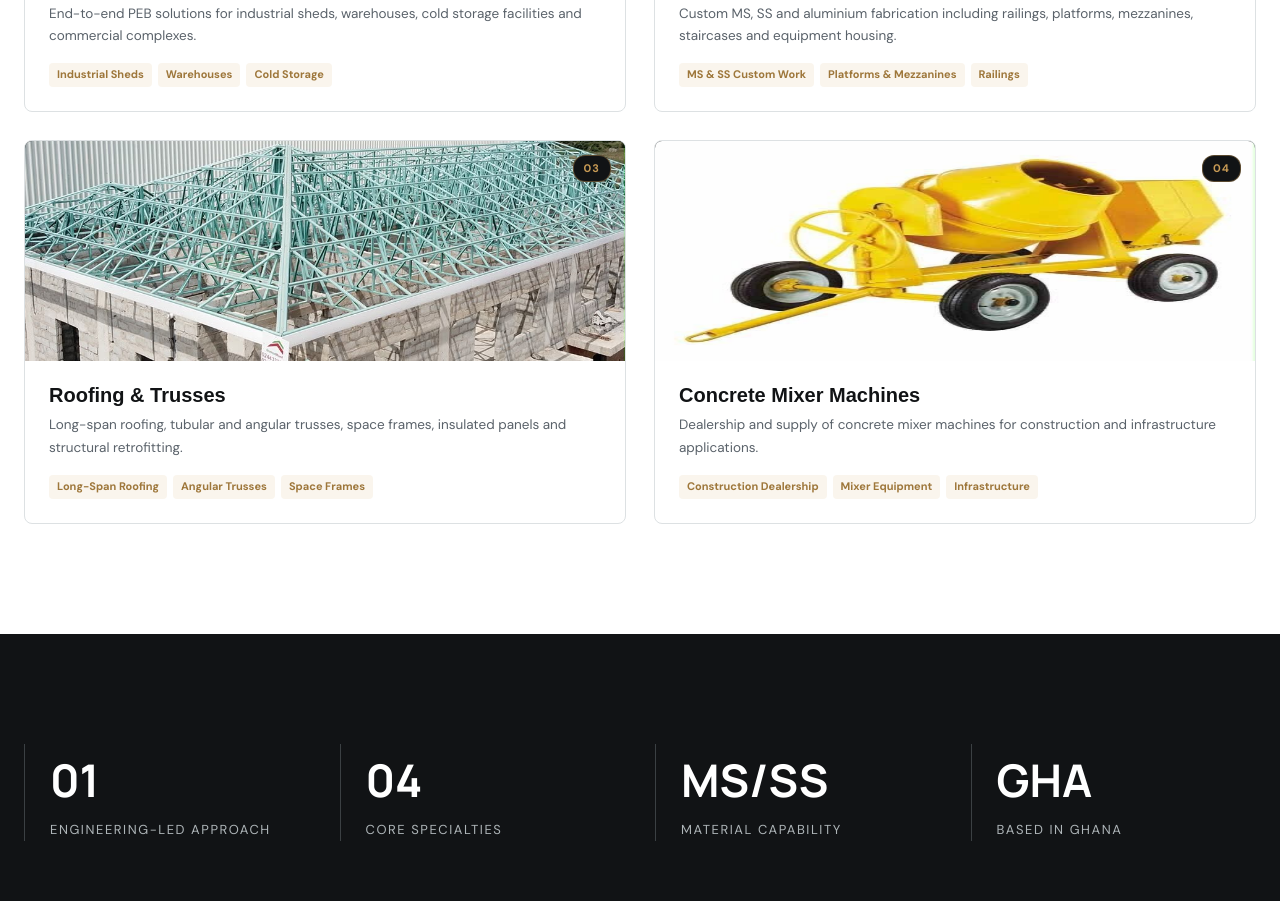
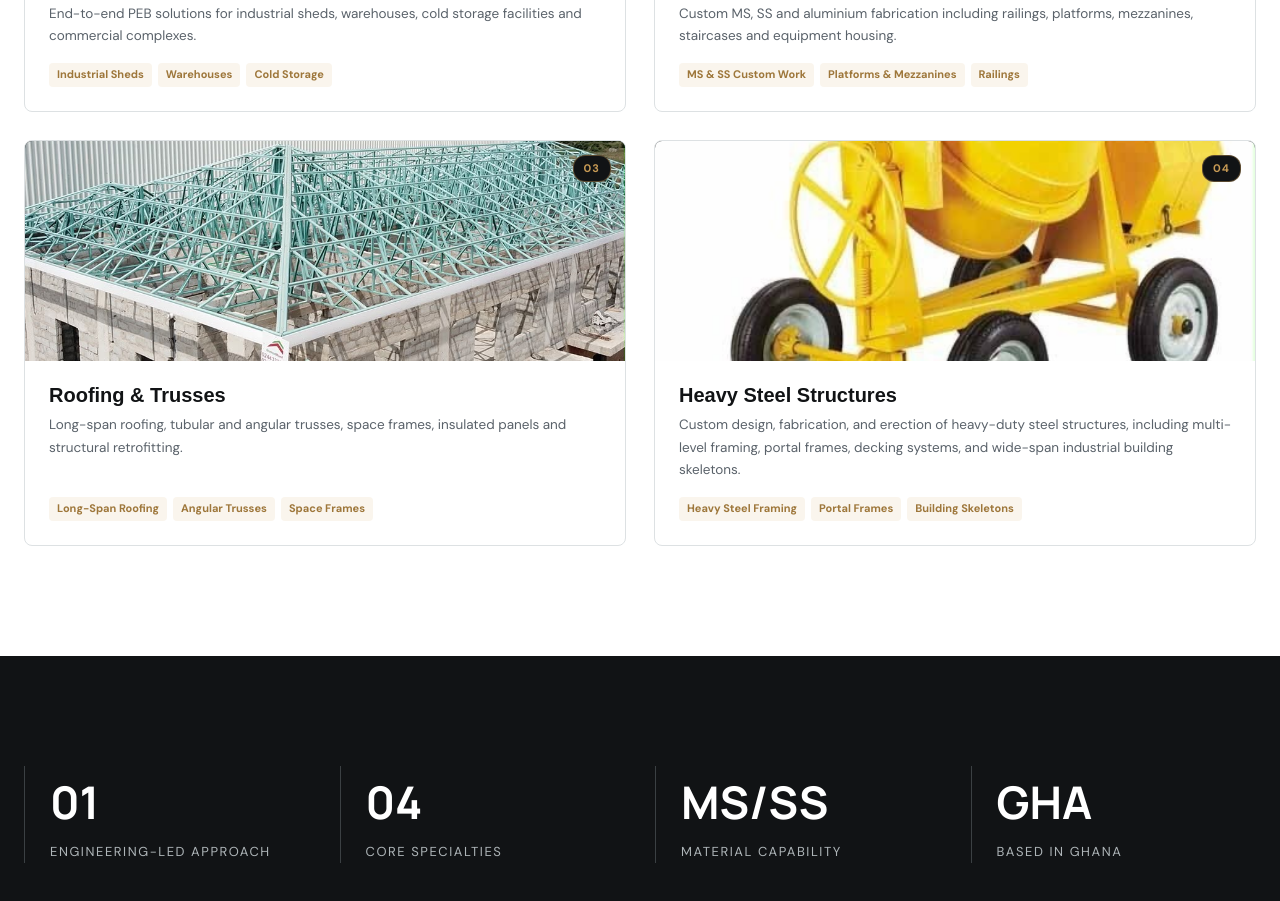
Before and after one commit to anthonietagomezz-tech/maaengineeringlimited.com, a website: page public/index.html in a window 1280 px wide. Shown: the part 2555-3456 px from the top of the page. Drawn offline with nearby package versions, Linux system fonts and the light colour scheme; no server answers.

Commit message:
Update: Replace Concrete Mixer Machines with Heavy Steel Structures service card and dropdown option

```diff
--- a/public/index.html
+++ b/public/index.html
@@ -1052,19 +1052,19 @@
             </div>
           </article>
 
-          <!-- 04: Concrete Mixer Machines -->
+          <!-- 04: Heavy Steel Structures -->
           <article class="service-card">
             <div class="service-media">
-              <img src="/service-machinery.jpg" alt="Concrete Mixer Machinery & Heavy Construction Equipment Dealership" style="object-fit: fill; width: 100%; height: 100%; display: block;">
+              <img src="/service-machinery.jpg" alt="Heavy Steel Structures, Multi-Level Framing & Building Skeletons" style="object-fit: cover; width: 100%; height: 100%; display: block;">
               <span class="service-num-badge">04</span>
             </div>
             <div class="service-body">
-              <h3>Concrete Mixer Machines</h3>
-              <p>Dealership and supply of concrete mixer machines for construction and infrastructure applications.</p>
+              <h3>Heavy Steel Structures</h3>
+              <p>Custom design, fabrication, and erection of heavy-duty steel structures, including multi-level framing, portal frames, decking systems, and wide-span industrial building skeletons.</p>
               <div class="service-tags">
-                <span class="service-tag">Construction Dealership</span>
-                <span class="service-tag">Mixer Equipment</span>
-                <span class="service-tag">Infrastructure</span>
+                <span class="service-tag">Heavy Steel Framing</span>
+                <span class="service-tag">Portal Frames</span>
+                <span class="service-tag">Building Skeletons</span>
               </div>
             </div>
           </article>
@@ -1260,7 +1260,7 @@
                 <option>PEB / Warehouse</option>
                 <option>Metal Fabrication</option>
                 <option>Roofing & Trusses</option>
-                <option>Concrete Mixer Machines</option>
+                <option>Heavy Steel Structures</option>
                 <option>Other</option>
               </select>
               <textarea id="inquiry-message" class="full" placeholder="Tell us about your project"></textarea>
```
